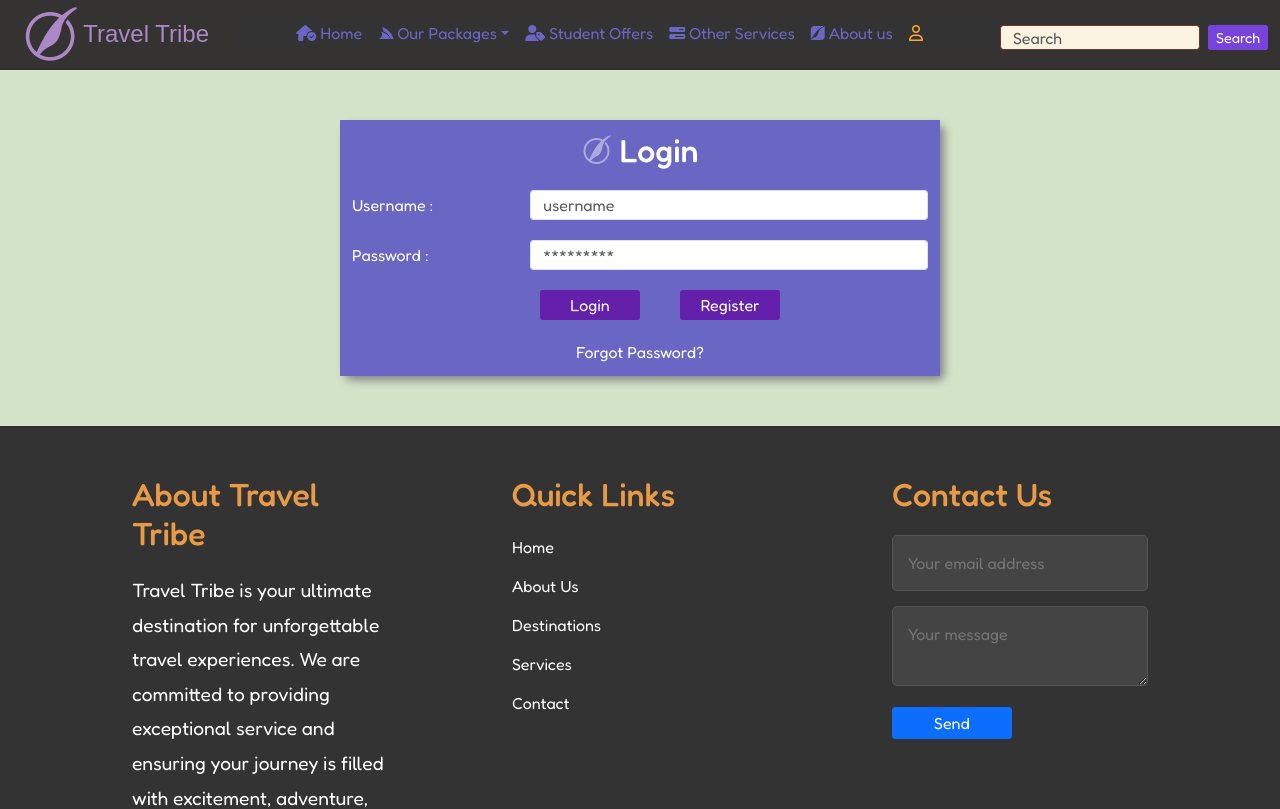
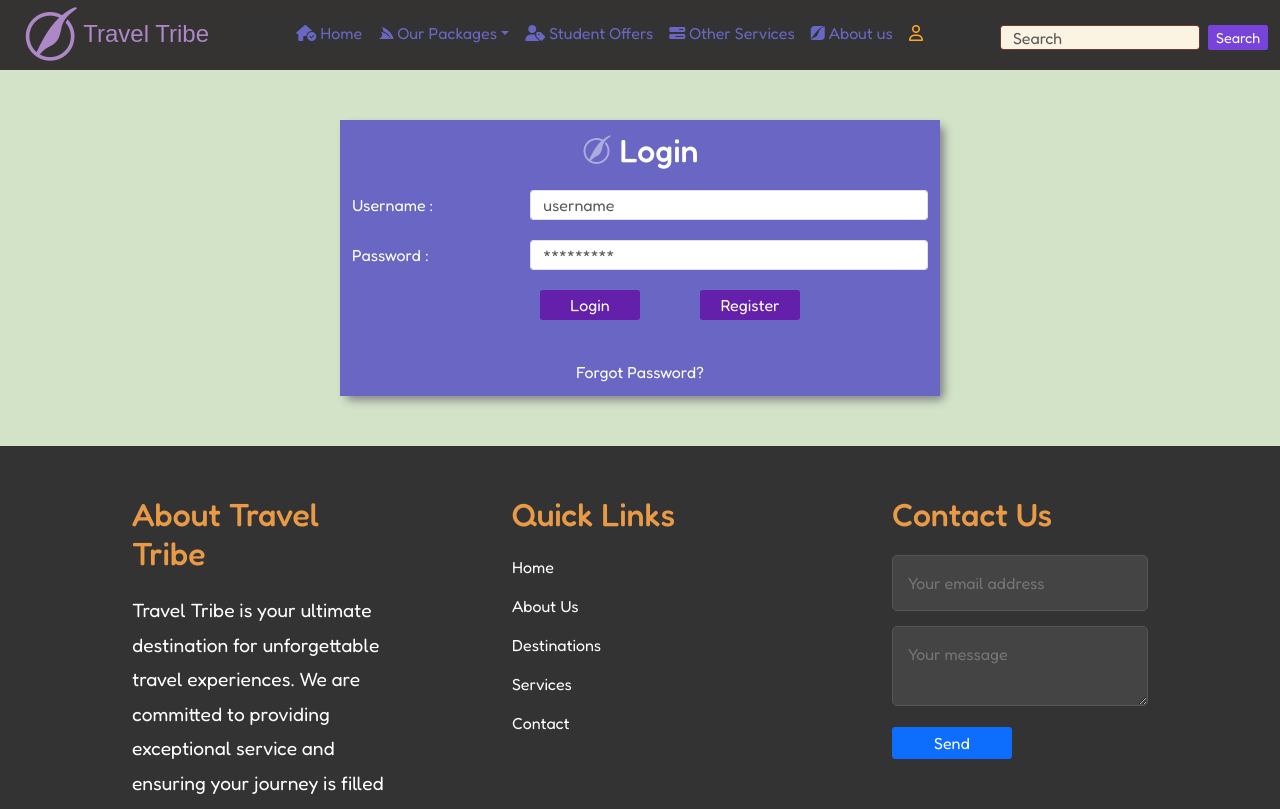
Before and after one commit to CaptainMASUD/travel-tribe, a React (Vite) app: page /login in a window 1280 px wide. Shown: the top 809 px of the page. Built offline with nearby package versions, Linux system fonts and the light colour scheme; a web font is replaced by a local one.

Commit message:
version 1.3.8

```diff
--- a/src/Components/Login/Login.jsx
+++ b/src/Components/Login/Login.jsx
@@ -102,7 +102,8 @@ function Login() {
                     className="btn btn-primary btn1"
                     onClick={handleLogin}
                     style={{
-                      marginLeft: "40px",
+                      marginLeft: "60px",
+                      marginBottom:"20px",
                       width: "100px",
                       height: "30px",
                       padding: "0px",
@@ -117,7 +118,8 @@ function Login() {
                     className="btn btn-secondary btn2"
                     onClick={handleRegister}
                     style={{
-                      marginLeft: "40px",
+                      marginLeft: "60px",
+                      marginBottom:"20px",
                       width: "100px",
                       height: "30px",
                       padding: "0px",
```
